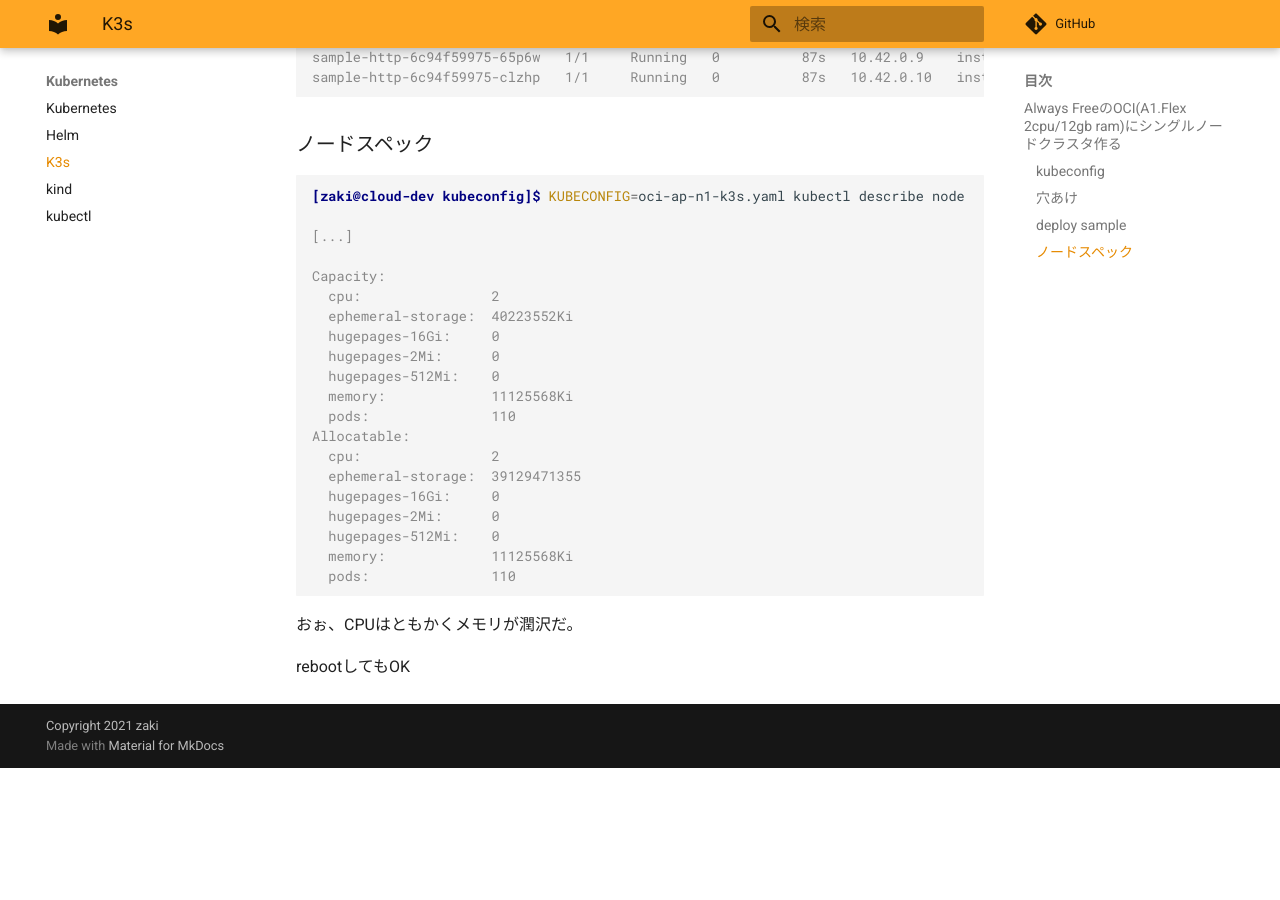
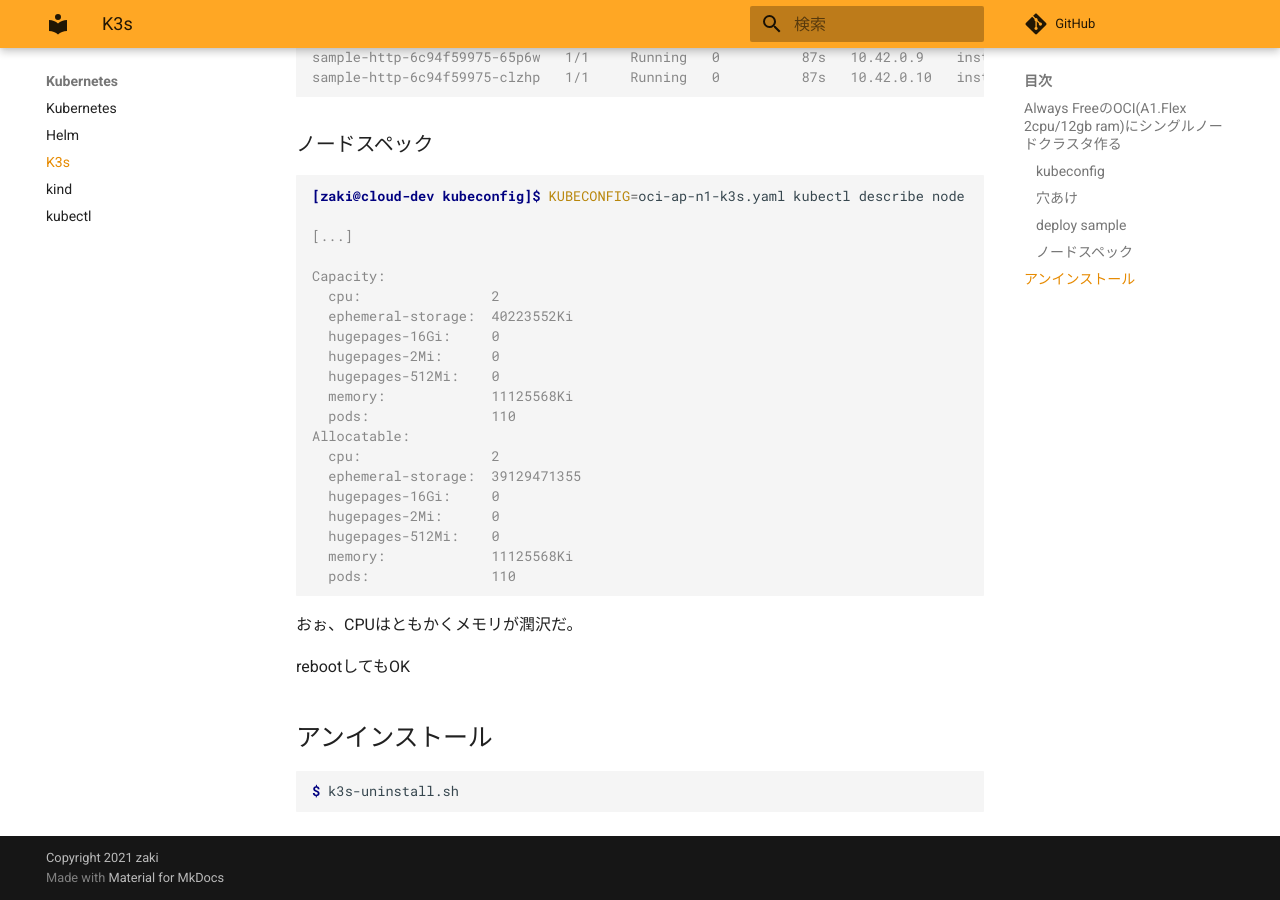
Before and after one commit to zaki-lknr/docs, an MkDocs documentation site: the page built from docs/Kubernetes/k3s.md, in a window 1280 px wide and 900 px high, scrolled down 2067 px. Built offline with MkDocs 1.6.1 and Material for MkDocs 9.7.7, drawn with Linux system fonts in a browser that asks for light colours; comment, search, counter and statistics services are not loaded; before the commit the page ends 2835 px from its top, so only the background shows below that.

Commit message:
add: k3sのアンインストール

````diff
--- a/docs/Kubernetes/k3s.md
+++ b/docs/Kubernetes/k3s.md
@@ -127,3 +127,9 @@ Allocatable:
 おぉ、CPUはともかくメモリが潤沢だ。
 
 rebootしてもOK
+
+## アンインストール
+
+```console
+$ k3s-uninstall.sh
+```
````
